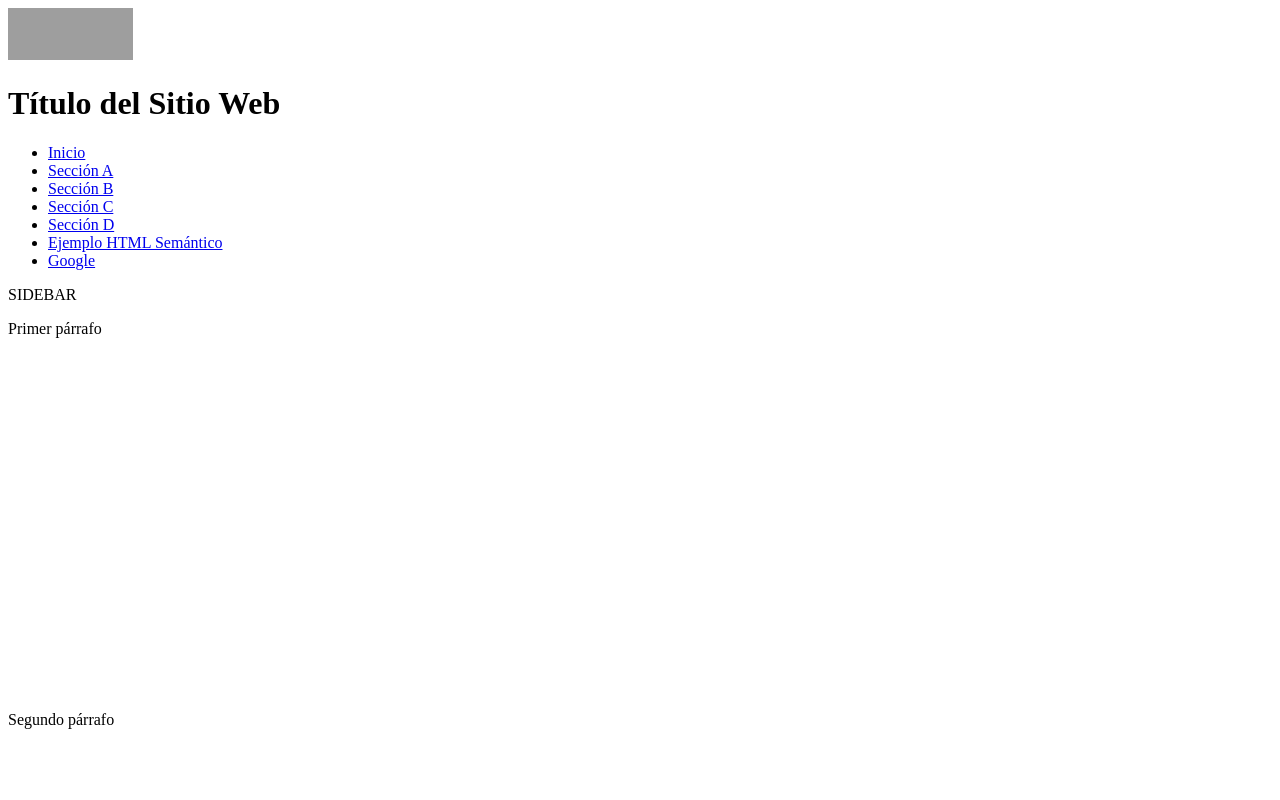
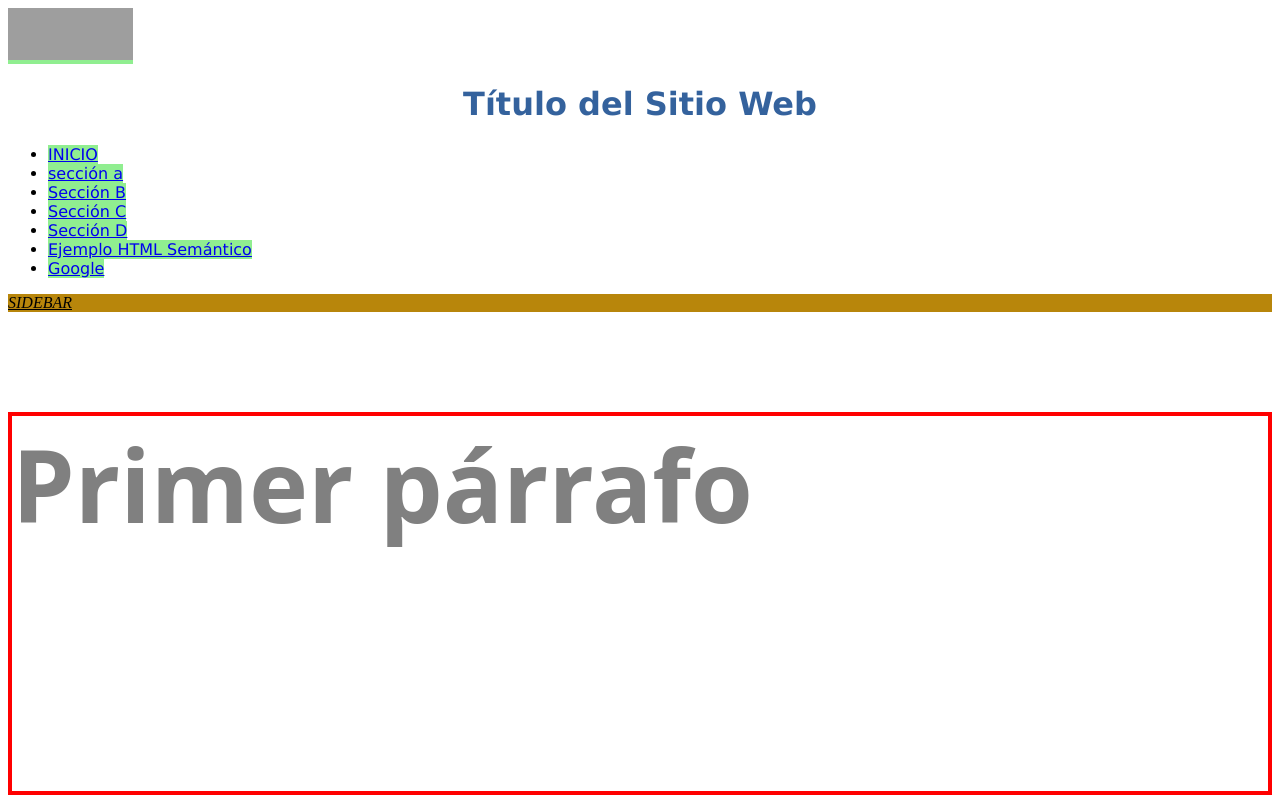
Before and after one commit to noafro21/web-design-programming-cefotec, a plain HTML site: page Ejemplo1/pages/mipagina.html in a window 1280 px wide. Shown: the top 800 px of the page. Drawn offline with Linux system fonts and the light colour scheme; grey boxes are pictures that could not be loaded; a web font is replaced by a local one.

Commit message:
Actualizar mipagina.html: corregir la ruta del archivo CSS de 'sitio.css' a 'style.css'

```diff
--- a/Ejemplo1/pages/mipagina.html
+++ b/Ejemplo1/pages/mipagina.html
@@ -6,7 +6,7 @@
     <meta charset="UTF-8">
     <meta name="viewport" content="width=device-width, initial-scale=1.0">
     <title>Mi Página Web</title>
-    <link rel="stylesheet" href="../css/sitio.css">
+    <link rel="stylesheet" href="../css/style.css">
 
     <link rel="preconnect" href="https://fonts.googleapis.com">
     <link rel="preconnect" href="https://fonts.gstatic.com" crossorigin>
```
